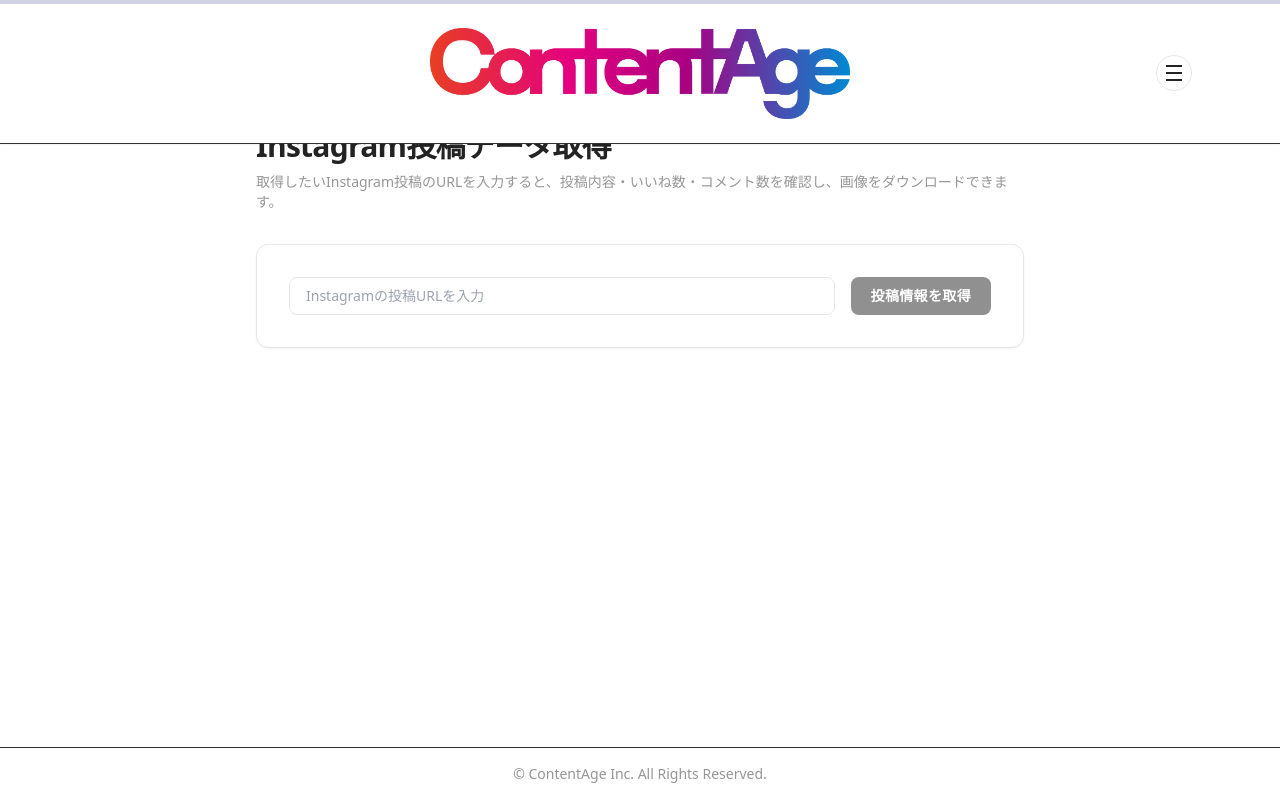
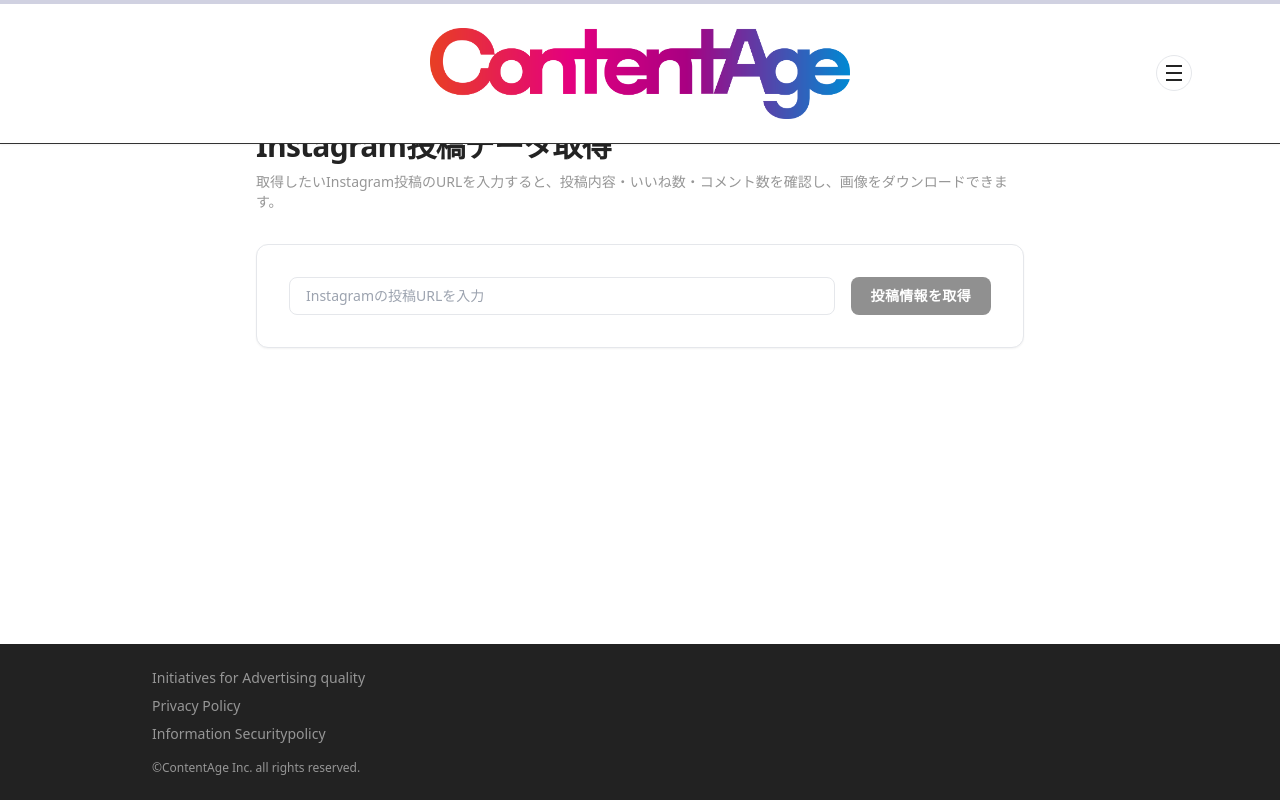
Before and after one commit to teishito/ContentAge-front, a Next.js app: page /instagram-post in a window 1280 px wide. Built offline with nearby package versions, Linux system fonts and the light colour scheme.

Commit message:
Update Footer.js

```diff
--- a/components/Footer.js
+++ b/components/Footer.js
@@ -1,8 +1,37 @@
 const Footer = () => {
   return (
-    <footer className="w-full border-t border-[var(--color-BDB)] bg-[var(--color-BG)]">
-      <div className="max-w-5xl mx-auto px-4 md:px-6 py-4 text-center text-xs md:text-sm text-[var(--color-G)]">
-        <p>© ContentAge Inc. All Rights Reserved.</p>
+    <footer className="w-full bg-[#222222] text-[var(--color-G)]">
+      <div className="max-w-5xl mx-auto px-4 md:px-6 py-6 text-xs md:text-sm">
+        <nav className="space-y-2 mb-4">
+          <a
+            href="https://contentage.co.jp/ad-quality/"
+            target="_blank"
+            rel="noopener noreferrer"
+            className="block hover:text-[var(--color-W)] transition-colors"
+          >
+            Initiatives for Advertising quality
+          </a>
+          <a
+            href="https://contentage.co.jp/privacy/"
+            target="_blank"
+            rel="noopener noreferrer"
+            className="block hover:text-[var(--color-W)] transition-colors"
+          >
+            Privacy Policy
+          </a>
+          <a
+            href="https://contentage.co.jp/security/"
+            target="_blank"
+            rel="noopener noreferrer"
+            className="block hover:text-[var(--color-W)] transition-colors"
+          >
+            Information Securitypolicy
+          </a>
+        </nav>
+
+        <p className="text-[10px] md:text-xs text-[var(--color-G)]">
+          ©ContentAge Inc. all rights reserved.
+        </p>
       </div>
     </footer>
   );
```
